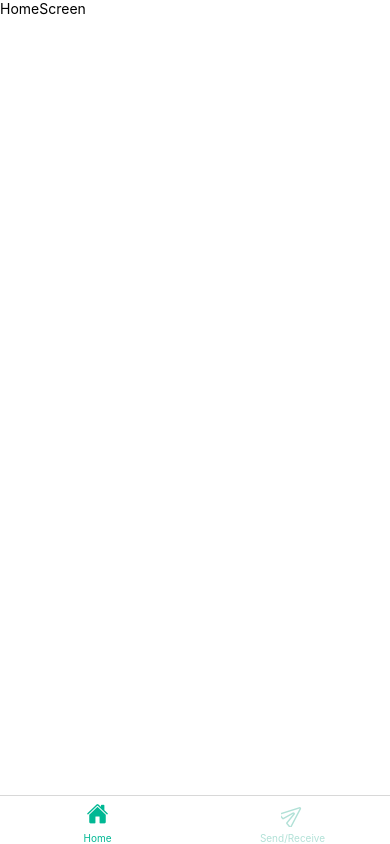
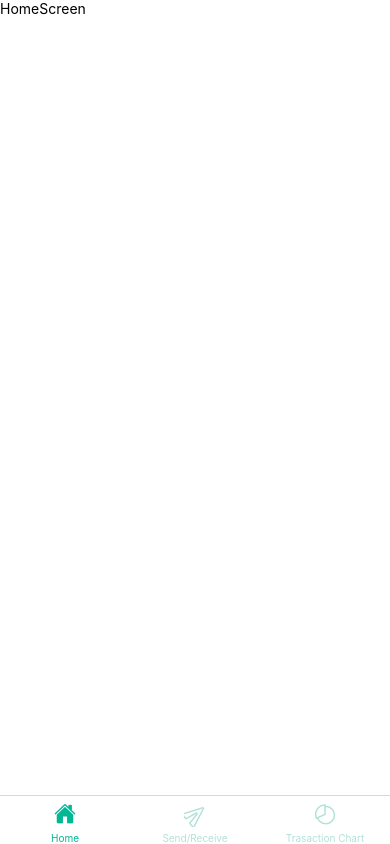
Before and after one commit to I-am-abdulazeez/TrackBank, a React Native app: screen /Dashboard in a window 390 px wide. Built offline with nearby package versions, Linux system fonts and the light colour scheme.

Commit message:
chore(ui): Added ChartScreen to Bottomtab

```diff
--- a/src/components/BottomTabScreens/index.tsx
+++ b/src/components/BottomTabScreens/index.tsx
@@ -6,6 +6,7 @@ import { Icon } from '@rneui/themed';
 
 import HomeScreen from 'src/screens/Home';
 import SendReceiveScreen from 'src/screens/SendReceive';
+import ChartScreen from 'src/screens/Chart';
 
 const BottomTab = createBottomTabNavigator();
 
@@ -50,6 +51,22 @@ const BottomTabScreens = () => {
         name="SendRecieve"
         component={SendReceiveScreen}
       />
+      <BottomTab.Screen
+        options={{
+          headerShown: false,
+          tabBarLabel: 'Trasaction Chart',
+          tabBarIcon: ({ color, focused }) => (
+            <Icon
+              name={focused ? 'ios-pie-chart' : 'ios-pie-chart-outline'}
+              type="ionicon"
+              color={color}
+              size={23}
+            />
+          ),
+        }}
+        name="Chart"
+        component={ChartScreen}
+      />
     </BottomTab.Navigator>
   );
 };
```
